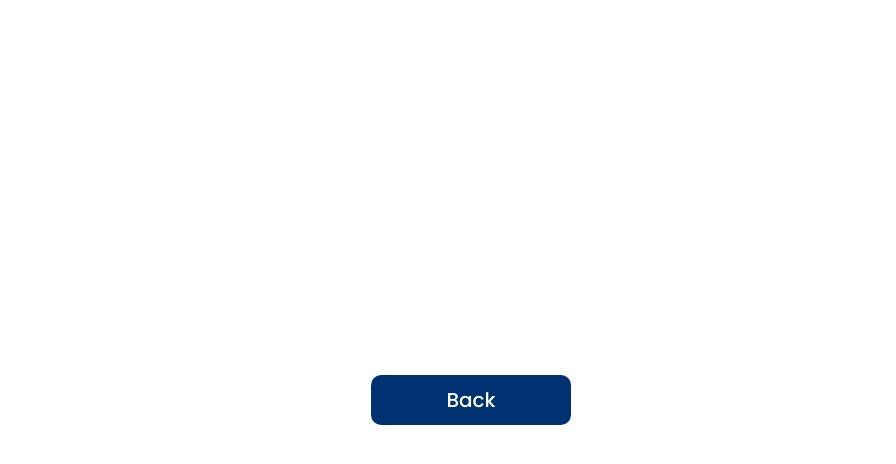
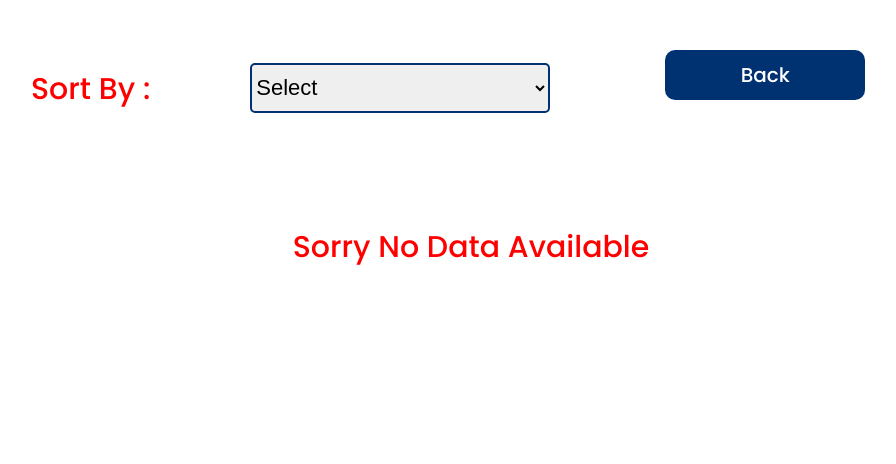
Before and after one commit to Venkatesh-j-koppar/Expense_Tracker_Using_React, a React (Create React App) app: page /view in a window 1280 px wide. Shown: the top 464 px of the page, without its empty margins (169-1065 px from the left). Built offline with nearby package versions, Linux system fonts and the light colour scheme.

Commit message:
Version 1

```diff
--- a/src/App.css
+++ b/src/App.css
@@ -1,7 +1,3 @@
-.App {
-  text-align: center;
-}
-
 .App-logo {
   height: 40vmin;
   pointer-events: none;
--- a/src/App.js
+++ b/src/App.js
@@ -9,7 +9,7 @@ import { useState } from "react";
 
 function App() {
   const [expense, setExpense] = useState([]);
-  console.log(expense);
+
   return (
     <div className="App">
       <BrowserRouter>
@@ -21,7 +21,10 @@ function App() {
               <AddTransaction expense={expense} setExpense={setExpense} />
             }
           ></Route>
-          <Route path="/view" element={<ViewTransaction />}></Route>
+          <Route
+            path="/view"
+            element={<ViewTransaction expense={expense} />}
+          ></Route>
         </Routes>
       </BrowserRouter>
     </div>
--- a/src/Components/AddTransaction.js
+++ b/src/Components/AddTransaction.js
@@ -52,7 +52,7 @@ function AddTransaction(props) {
         name: "",
         type: "",
         amount: "",
-        date: "",
+        date: new Date(),
       });
     }
   };
@@ -62,6 +62,7 @@ function AddTransaction(props) {
   };
 
   return (
+    <div className="Add">
       <form onSubmit={handleSubmit}>
         <span className="Success">{successMsg}</span>
 
@@ -119,6 +120,7 @@ function AddTransaction(props) {
           <button onClick={buttonClick}>Back</button>
         </div>
       </form>
+    </div>
   );
 }
 
--- a/src/Components/Home.js
+++ b/src/Components/Home.js
@@ -6,7 +6,6 @@ import ViewTransaction from "./ViewTransaction";
 
 const Home = () => {
   let navigate = useNavigate();
-
 
   const handleClick = (e) => {
     if (e.target.id == "add") {
@@ -17,7 +16,7 @@ const Home = () => {
   };
 
   return (
-    <div>
+    <div className="Home">
       <h1>Welcome to MoneyTracker App</h1>
       <button onClick={handleClick} id="add">
         Add Expense
--- /dev/null
+++ b/src/Components/Showdate.js
@@ -0,0 +1,52 @@
+import React, { useState } from "react";
+import { sortByDate } from "../TableLogic/displaylogic";
+
+function Showdate({ expense, setDataToBeDisplayed }) {
+  let [dateobject, setDateObject] = useState({
+    startdate: new Date(),
+    enddate: new Date(),
+  });
+
+  const handleChange = (e) => {
+    let { name, value } = e.target;
+    setDateObject({ ...dateobject, [name]: value });
+  };
+
+  const handleSubmit = (e) => {
+    e.preventDefault();
+    let sortedData = sortByDate(dateobject, expense);
+    setDataToBeDisplayed(sortedData);
+  };
+
+  return (
+    <div>
+      <form onSubmit={handleSubmit}>
+        <label htmlFor="startdate">Enter Start Date</label>
+
+        <input
+          type="date"
+          placeholder="Start Date"
+          id="startdate"
+          name="startdate"
+          onChange={handleChange}
+          value={dateobject.startdate}
+        ></input>
+
+        <label htmlFor="enddate">Enter End Date</label>
+
+        <input
+          type="date"
+          placeholder="End Date"
+          id="enddate"
+          name="enddate"
+          onChange={handleChange}
+          value={dateobject.enddate}
+        ></input>
+
+        <button type="submit">Search</button>
+      </form>
+    </div>
+  );
+}
+
+export default Showdate;
--- /dev/null
+++ b/src/Components/Transactiontable.js
@@ -0,0 +1,43 @@
+import React, { useEffect, useState } from "react";
+
+function Transactiontable({ dataToBeDisplayed, setDataToBeDisplayed }) {
+  const [displayTable, setDisplayTable] = useState(false);
+  useEffect(() => {
+    if (dataToBeDisplayed.length > 0) {
+      setDisplayTable(true);
+    } else {
+      setDisplayTable(false);
+    }
+  }, [dataToBeDisplayed]);
+
+  return displayTable ? (
+    <div>
+      <table>
+        <thead>
+          <tr>
+            <th>Date</th>
+            <th>Name</th>
+            <th>Type</th>
+            <th>Amount</th>
+          </tr>
+        </thead>
+        <tbody>
+          {dataToBeDisplayed.map((data1) => {
+            return (
+              <tr>
+                <td>{data1.date}</td>
+                <td>{data1.name}</td>
+                <td>{data1.type}</td>
+                <td>{data1.amount}</td>
+              </tr>
+            );
+          })}
+        </tbody>
+      </table>
+    </div>
+  ) : (
+    <h1>Sorry No Data Available</h1>
+  );
+}
+
+export default Transactiontable;
--- a/src/Components/ViewTransaction.js
+++ b/src/Components/ViewTransaction.js
@@ -1,17 +1,71 @@
-import React from "react";
+import { useState } from "react";
 import { useNavigate } from "react-router-dom";
+import Showdate from "./Showdate";
+import Transactiontable from "./Transactiontable";
 
-function ViewTransaction() {
+function ViewTransaction(props) {
   let navigate = useNavigate();
-  const handleClick = (e) => {
-    navigate("/");
+  let [dataToBeDisplayed, setDataToBeDisplayed] = useState([]);
+  let [displaydate, setDisplayDate] = useState(false);
+
+  const handleChangeOption = (e) => {
+    let optionSelected = e.target.value;
+
+    if (optionSelected === "all") {
+      setDataToBeDisplayed(props.expense);
+      setDisplayDate(false);
+    }
+
+    if (optionSelected === "date") {
+      if (displaydate === false) {
+        setDisplayDate(true);
+      } else {
+        setDisplayDate(false);
+      }
+    }
+
+    if (optionSelected === "debit") {
+      let debitdata = props.expense.filter((data) => data.type === "debit");
+      setDataToBeDisplayed(debitdata);
+      setDisplayDate(false);
+    }
+
+    if (optionSelected === "credit") {
+      let debitdata = props.expense.filter((data) => data.type === "credit");
+      setDataToBeDisplayed(debitdata);
+      setDisplayDate(false);
+    }
   };
 
   return (
     <div>
-      <button onClick={handleClick} id="view">
-        Back
-      </button>
+      <div className="ViewTransaction">
+        <h1>Sort By :</h1>
+
+        <select onChange={handleChangeOption}>
+          <option>Select</option>
+          <option value="all">All Transaction</option>
+          <option value="date">View By Date</option>
+          <option value="debit">View By Debit</option>
+          <option value="credit">View By Credit</option>
+        </select>
+
+        <button onClick={() => navigate("/")}>Back</button>
+      </div>
+      <br></br>
+      {/* Logic to Display Start and End Date */}
+
+      {displaydate ? (
+        <Showdate
+          expense={props.expense}
+          setDataToBeDisplayed={setDataToBeDisplayed}
+        ></Showdate>
+      ) : null}
+
+      <Transactiontable
+        dataToBeDisplayed={dataToBeDisplayed}
+        setDataToBeDisplaye={setDataToBeDisplayed}
+      ></Transactiontable>
     </div>
   );
 }
--- a/src/Style/moneytracker.css
+++ b/src/Style/moneytracker.css
@@ -2,15 +2,19 @@
 
 body {
   font-family: "Poppins";
-  display: flex;
-  align-items: center;
-  justify-content: center;
   width: 100vw;
   height: 100vh;
 }
 
+.Home {
+  display: flex;
+  flex-direction: column;
+  align-items: center;
+  justify-content: center;
+}
+
 h1 {
-  margin-top: 250px;
+  margin-top: 50px;
   font-size: 50px;
   text-align: center;
   font-family: "Poppins";
@@ -29,6 +33,14 @@ button {
   border-style: none;
   color: #fff;
   background-color: #003171;
+}
+
+.Add {
+  width: 100vw;
+  height: 100vh;
+  display: flex;
+  align-items: center;
+  justify-content: center;
 }
 
 input,
@@ -77,3 +89,48 @@ form {
   color: #ff0000;
   margin-bottom: 5px;
 }
+
+.ViewTransaction {
+  display: flex;
+  align-items: center;
+}
+
+.ViewTransaction > h1 {
+  display: inline-block;
+  text-align: left;
+  margin-left: 200px;
+}
+
+.ViewTransaction > select {
+  height: 50px;
+  width: 300px;
+  margin-top: 40px;
+  margin-left: 100px;
+  display: inline;
+  border: solid 2px #003171;
+}
+
+h1 {
+  display: block;
+  color: #ff0000;
+  font-size: 30px;
+}
+
+table {
+  width: 80%;
+  border-collapse: collapse;
+  margin: 0px auto;
+  border-radius: 10px;
+}
+th,
+td {
+  border: 1px solid black;
+  padding: 8px;
+  text-align: left;
+}
+th {
+  background-color: #f2f2f2;
+}
+tr:hover {
+  background-color: #f5f5f5;
+}
--- /dev/null
+++ b/src/TableLogic/displaylogic.js
@@ -0,0 +1,9 @@
+//display logic to show data to date
+export const sortByDate = (dateObject, dataObject) => {
+  let sortData = dataObject.filter(
+    (data) =>
+      data.date >= dateObject.startdate && data.date <= dateObject.enddate
+  );
+  console.log(sortData);
+  return sortData;
+};
```
Lines whose indentation alone changed are shown as unchanged.
